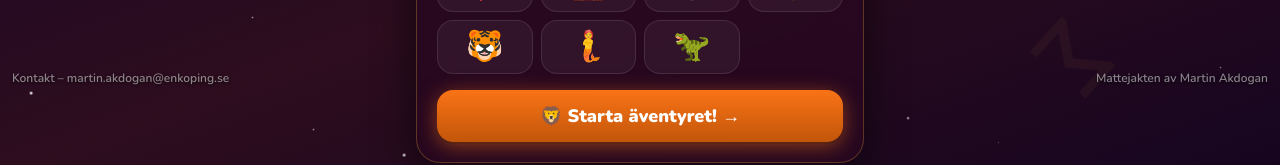
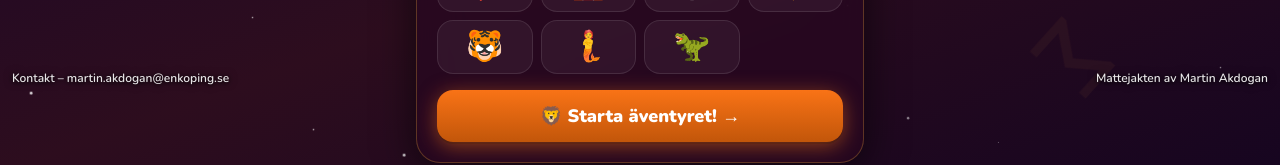
Before and after one commit to Bombaklubb/M, a React (Vite) app in the folder matematik/: page / in a window 1280 px wide. Shown: the part 703-868 px from the top of the page. Built offline with nearby package versions, Linux system fonts and the light colour scheme.

Commit message:
Mattejakten: Gör kontaktuppgifterna mer läsbara
Ökar opacity från 50% till 90% och förbättrar text-shadow på
footer-texterna (kontaktmail och upphovstext) i App.tsx och WorldMap.tsx.

https://claude.ai/code/session_01Kkp4q3NDpGfPz5wp9VR1vC

```diff
--- a/matematik/src/App.tsx
+++ b/matematik/src/App.tsx
@@ -137,14 +137,14 @@ function AppInner() {
 
       {/* Footer – alltid synlig */}
       <div className="fixed bottom-2 right-3 z-40 pointer-events-none select-none">
-        <span className="text-white/50 text-xs font-semibold"
-          style={{ textShadow: '0 1px 3px rgba(0,0,0,0.8)' }}>
+        <span className="text-white/90 text-xs font-semibold"
+          style={{ textShadow: '0 1px 4px rgba(0,0,0,0.9), 0 0 8px rgba(0,0,0,0.7)' }}>
           Mattejakten av Martin Akdogan
         </span>
       </div>
       <div className="fixed bottom-2 left-3 z-40 pointer-events-none select-none">
-        <span className="text-white/50 text-xs font-semibold"
-          style={{ textShadow: '0 1px 3px rgba(0,0,0,0.8)' }}>
+        <span className="text-white/90 text-xs font-semibold"
+          style={{ textShadow: '0 1px 4px rgba(0,0,0,0.9), 0 0 8px rgba(0,0,0,0.7)' }}>
           Kontakt – martin.akdogan@enkoping.se
         </span>
       </div>
--- a/matematik/src/components/WorldMap.tsx
+++ b/matematik/src/components/WorldMap.tsx
@@ -217,7 +217,7 @@ export default function WorldMap({ worldId }: { worldId: WorldId }) {
           </div>
         )}
 
-        <p className="text-center pb-4 text-xs" style={{ color: 'rgba(255,255,255,0.22)' }}>
+        <p className="text-center pb-4 text-xs font-semibold" style={{ color: 'rgba(255,255,255,0.85)', textShadow: '0 1px 4px rgba(0,0,0,0.9)' }}>
           Kontakt – martin.akdogan@enkoping.se
         </p>
       </div>
```
